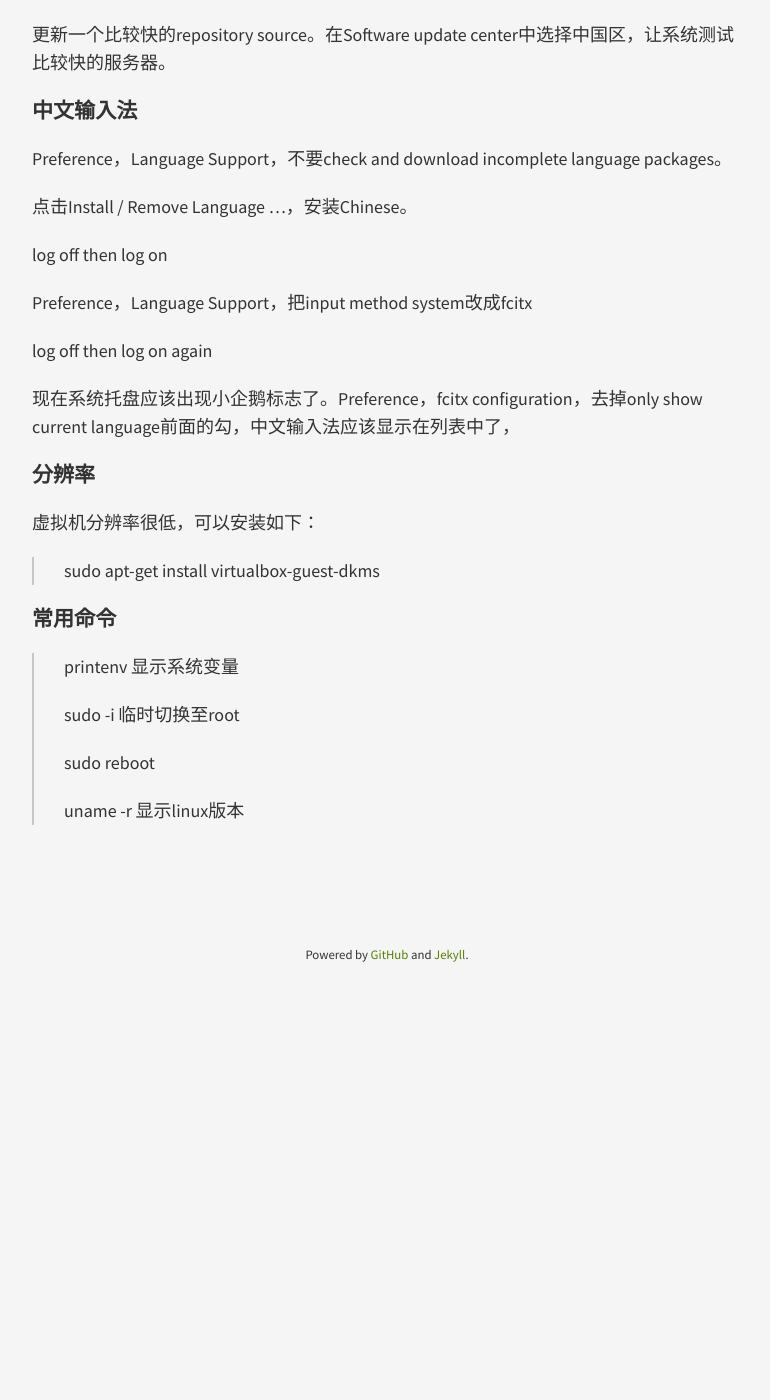
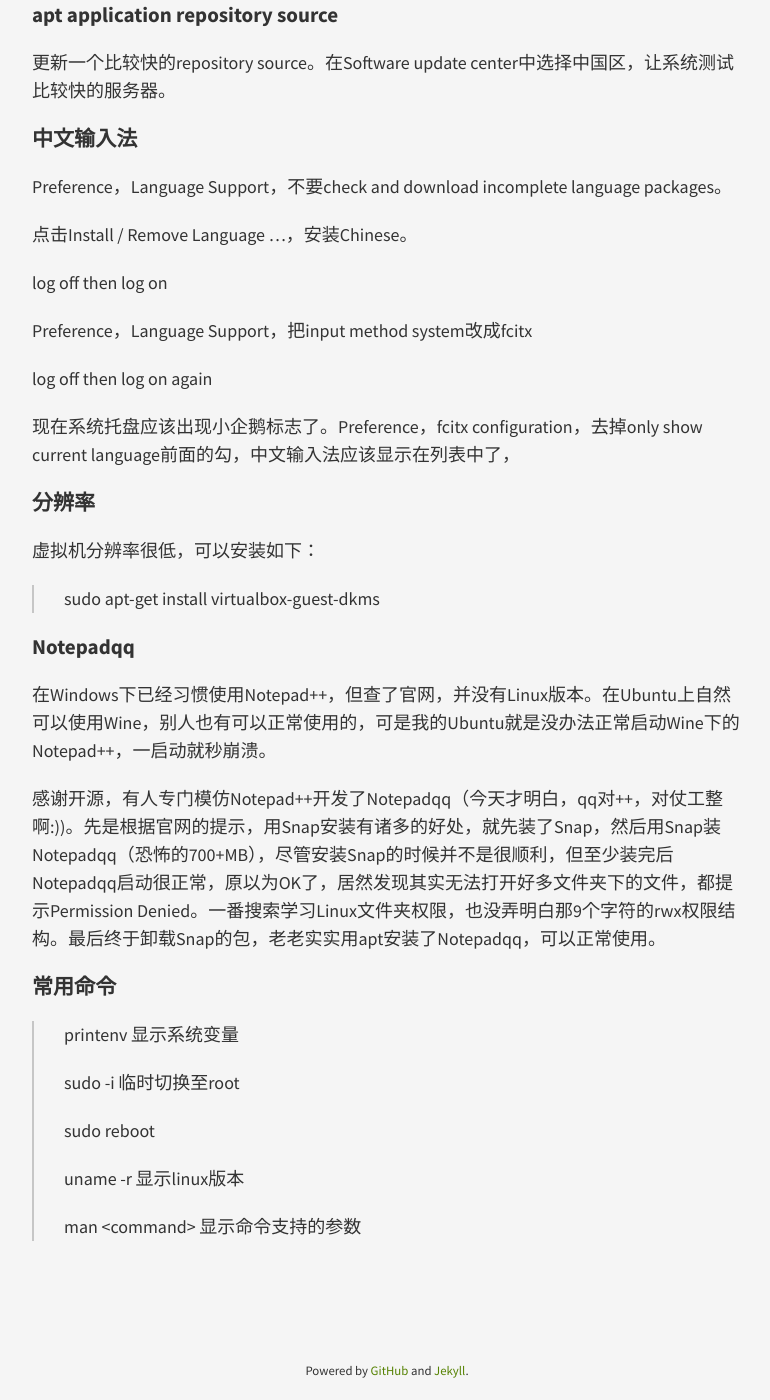
Before and after one commit to Dinneth/myblog, a Jekyll site: the page built from _posts/2018-02-07-Git-Jekyll-Ubuntu.md, in a window 1280 px wide and 1400 px high, scrolled down 4371 px. Shown: the whole window, without its empty margins (253-1023 px from the left). Built offline with Jekyll 4.4.1, drawn with Linux system fonts in a browser that asks for light colours; before the commit the page ends 5355 px from its top, so only the background shows below that.

Commit message:
Resume and other updated post

```diff
--- a/_posts/2018-02-07-Git-Jekyll-Ubuntu.md
+++ b/_posts/2018-02-07-Git-Jekyll-Ubuntu.md
@@ -25,35 +25,34 @@ Windows上没法用，我用其它操作系统还不行，可吃饭靠Windows的
 
 Git将本地和服务器上的文档进行版本和分支管理，它在本地文件夹中产生一个`.git`文件夹，用于记录本地各种变化信息，通过一系列命令，将本地的变化先记录，再上传。最简单的应用如下：
 
-1. 拿来主义
 
+1.  拿来主义
 
-`git clone` 后面加URL，用于把网上别人的repository偷到本地当前目录来
+    `git clone` 后面加URL，用于把网上别人的repository偷到本地当前目录来
 
+2.  简单修改，定制自己的效果 / 日常更新博客文章
 
-2. 简单修改，定制自己的效果 / 日常更新博客文章
+    这一步与git命令行无关，自己可以学习网页前端的各种知识，把博客弄得更符合自己的意思。
 
-这一步与git命令行无关，自己可以学习网页前端的各种知识，把博客弄得更符合自己的意思。
+    在日常应用中，这一步用来更新博客文章（通常在`_posts`文件夹下），注意文件名按照原有的文件命名规律。文章前几行三条短横线之间的部分是头信息，通常是一些tag。
 
-在日常应用中，这一步用来更新博客文章（通常在`_posts`文件夹下），注意文件名按照原有的文件命名规律。文章前几行三条短横线之间的部分是头信息，通常是一些tag。
+3.  告诉git哪些更改是需要它管理的
 
-3. 告诉git哪些更改是需要它管理的
+    `git add`通常配合`-A`（注意区分大小写）来使用，把git监控到的更改，确认给git，这些就是需要它管的。
 
-`git add`通常配合`-A`（注意区分大小写）来使用，把git监控到的更改，确认给git，这些就是需要它管的。
+    在任何时候，都可以用`git status`来看看当前repository中哪些地方有更改。
 
-在任何时候，都可以用`git status`来看看当前repository中哪些地方有更改。
+4.  准备上传的用户名等信息
 
-4. 准备上传的用户名等信息
+    `git config user.email`加上以双引号包围的用户邮箱地址，可以告诉git，以哪个用户名进行commit命令的记录。例如：*git config user.email "youremail@github.com"*。此用法仅应用于当前repository，即当前目录。如果一次性指定所有目录的用户名，可以使用`git config --global user.email`。
 
-`git config user.email`加上以双引号包围的用户邮箱地址，可以告诉git，以哪个用户名进行commit命令的记录。例如：*git config user.email "youremail@github.com"*。此用法仅应用于当前repository，即当前目录。如果一次性指定所有目录的用户名，可以使用`git config --global user.email`。
+5.  确认提交变更
 
-5. 确认提交变更
-
-`git commit -m "some text"`确认提交变更，双引号内加入本次提交的备注。
+    `git commit -m "some text"`确认提交变更，双引号内加入本次提交的备注。
 
 6. 将变更推送至github服务器上
 
-`git push`将变更推送，此处可能提示输入github的用户名密码。
+    `git push`将变更推送，此处可能提示输入github的用户名密码。
 
 参考别人的图解，以上过程可以图示为：![git illustration][1]
 
@@ -152,6 +151,12 @@ log off then log on again
 
 > sudo apt-get install virtualbox-guest-dkms
 
+### Notepadqq
+
+在Windows下已经习惯使用Notepad++，但查了官网，并没有Linux版本。在Ubuntu上自然可以使用Wine，别人也有可以正常使用的，可是我的Ubuntu就是没办法正常启动Wine下的Notepad++，一启动就秒崩溃。
+
+感谢开源，有人专门模仿Notepad++开发了Notepadqq（今天才明白，qq对++，对仗工整啊:))。先是根据官网的提示，用Snap安装有诸多的好处，就先装了Snap，然后用Snap装Notepadqq（恐怖的700+MB），尽管安装Snap的时候并不是很顺利，但至少装完后Notepadqq启动很正常，原以为OK了，居然发现其实无法打开好多文件夹下的文件，都提示Permission Denied。一番搜索学习Linux文件夹权限，也没弄明白那9个字符的rwx权限结构。最后终于卸载Snap的包，老老实实用apt安装了Notepadqq，可以正常使用。
+
 ### 常用命令
 
 > printenv 显示系统变量
@@ -161,6 +166,8 @@ log off then log on again
 > sudo reboot
 >
 > uname -r 显示linux版本
+>
+> man <command\> 显示命令支持的参数
 
 
 [1]: https://wx2.sinaimg.cn/mw1024/6e471a1dgy1forj1s16ulj20s50f03zr.jpg
```
Also changed, not shown: _posts/1998-09-01-Resume.md (added, +102 -0 lines), _posts/2018-02-26-AlwaysNewbie.md (+1 -1 lines).
